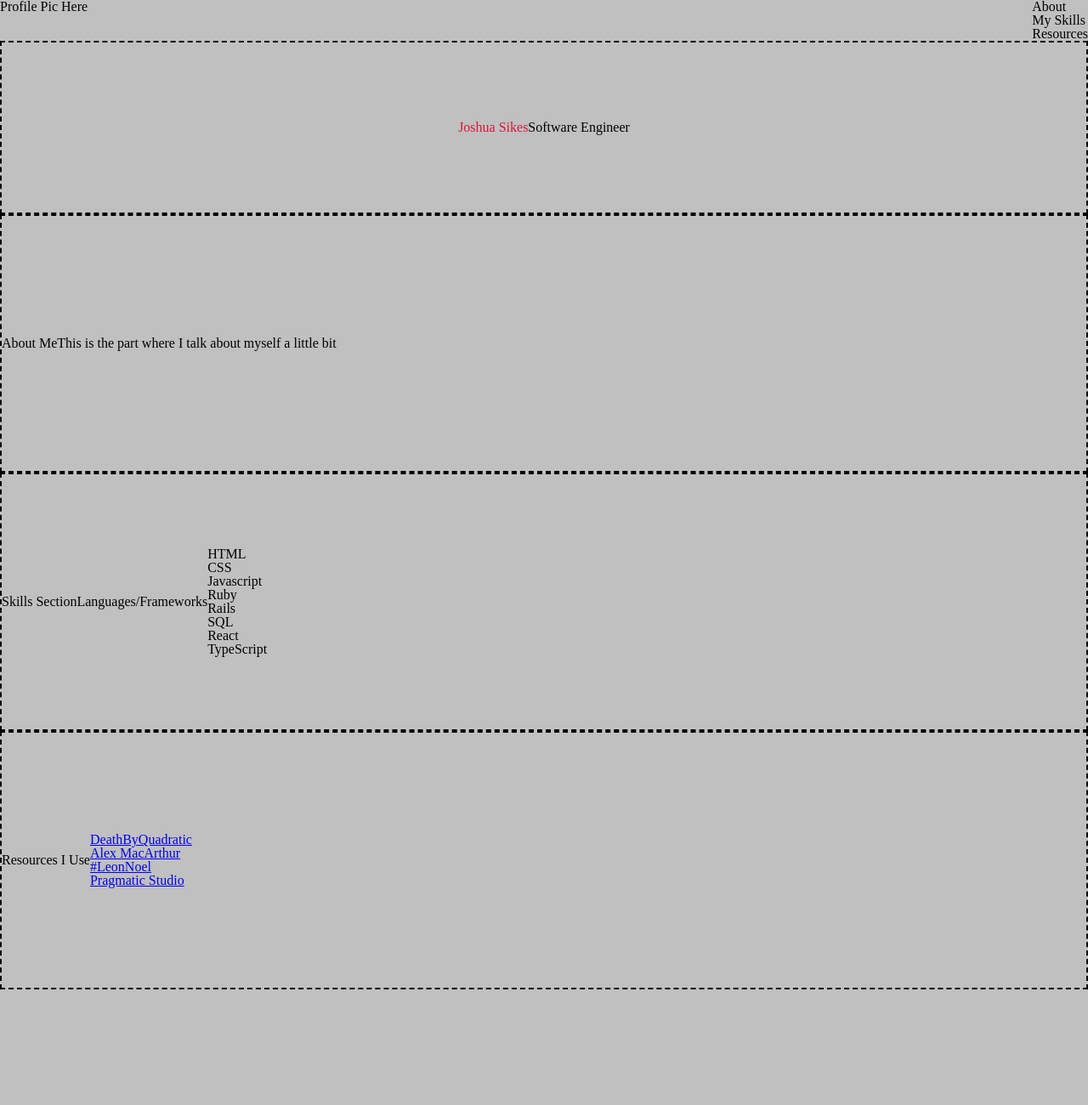
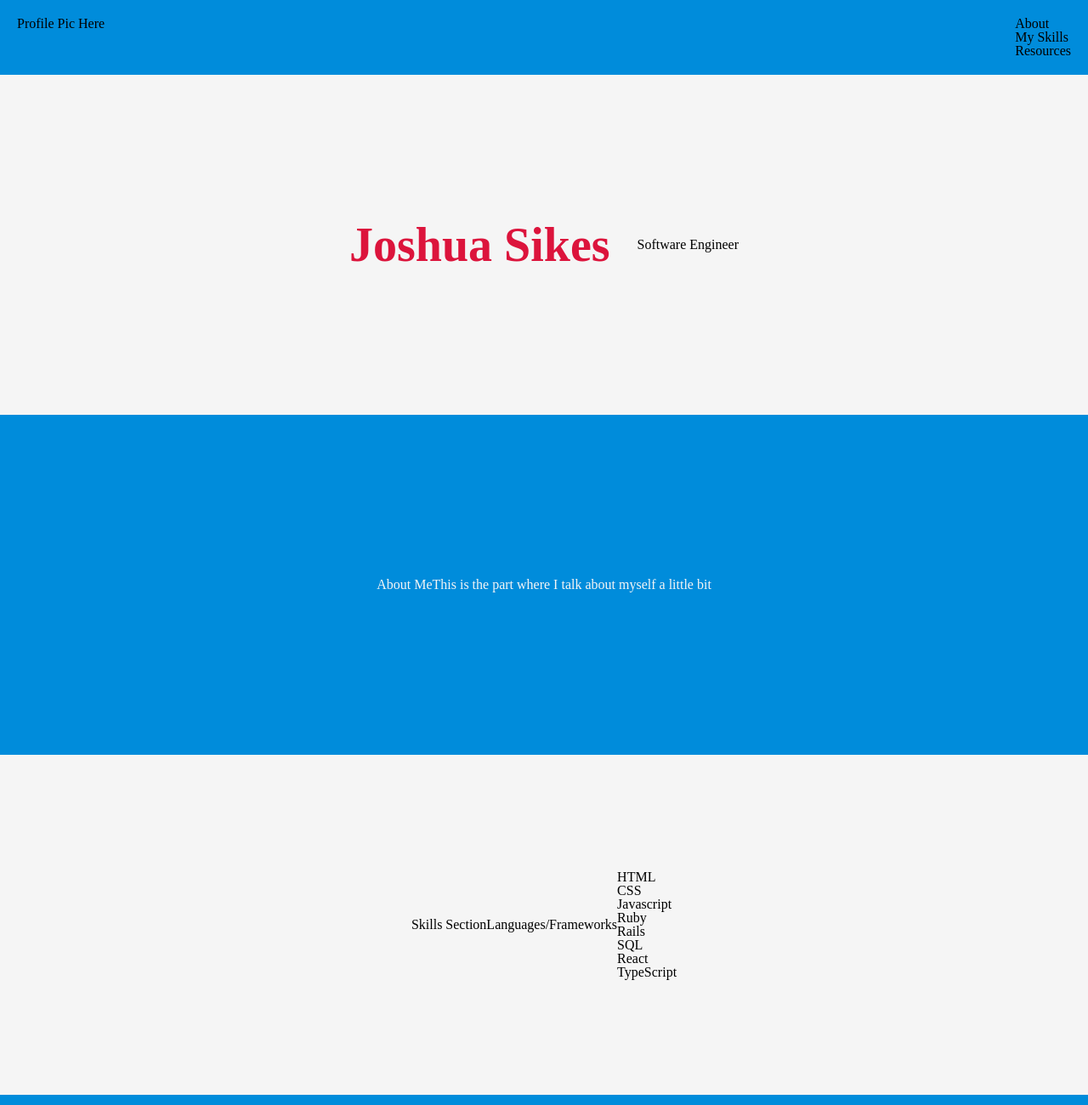
Before and after one commit to JSIK3S/JSIK3S.github.io, a plain HTML site: page index.html in a window 1280 px wide. Shown: the top 1300 px of the page at 85% size. Before the commit the page ends 1164 px from the top, so only its background shows below. Drawn offline with Linux system fonts and the light colour scheme.

Commit message:
additional structure and styling

```diff
--- a/app/style.css
+++ b/app/style.css
@@ -50,17 +50,27 @@ table {
 
 /* id's */
 #body {
-  background-color: silver;
+  background-color: whitesmoke;
 }
 
 #topDiv {
   justify-content: center;
-	height: 200px;
 }
 
 #navDiv {
   justify-content: space-between;
-  width: 100%;
+	padding: 20px;
+	background-color: #008cdb;
+}
+
+#AboutMe {
+	background-color: #008cdb;
+	color: whitesmoke;
+}
+
+#Resources {
+	background-color: #008cdb;
+	color: whitesmoke;
 }
 
 /* classes */
@@ -70,16 +80,23 @@ table {
 }
 
 .contentSection {
-  border: 2px dashed black;
   align-items: center;
-	height: 300px;
+	height: 400px;
+	justify-content: center;
 }
 
 /* elements */
 h1 {
   color: crimson;
+	font-size: 3.5rem;
+	font-weight: bold;
+	margin-right: 2rem;
 }
 
 span {
   border: 2px solid black;
 }
+
+a {
+	color: whitesmoke;
+}
```
Also changed, not shown: index.html (indentation only).
